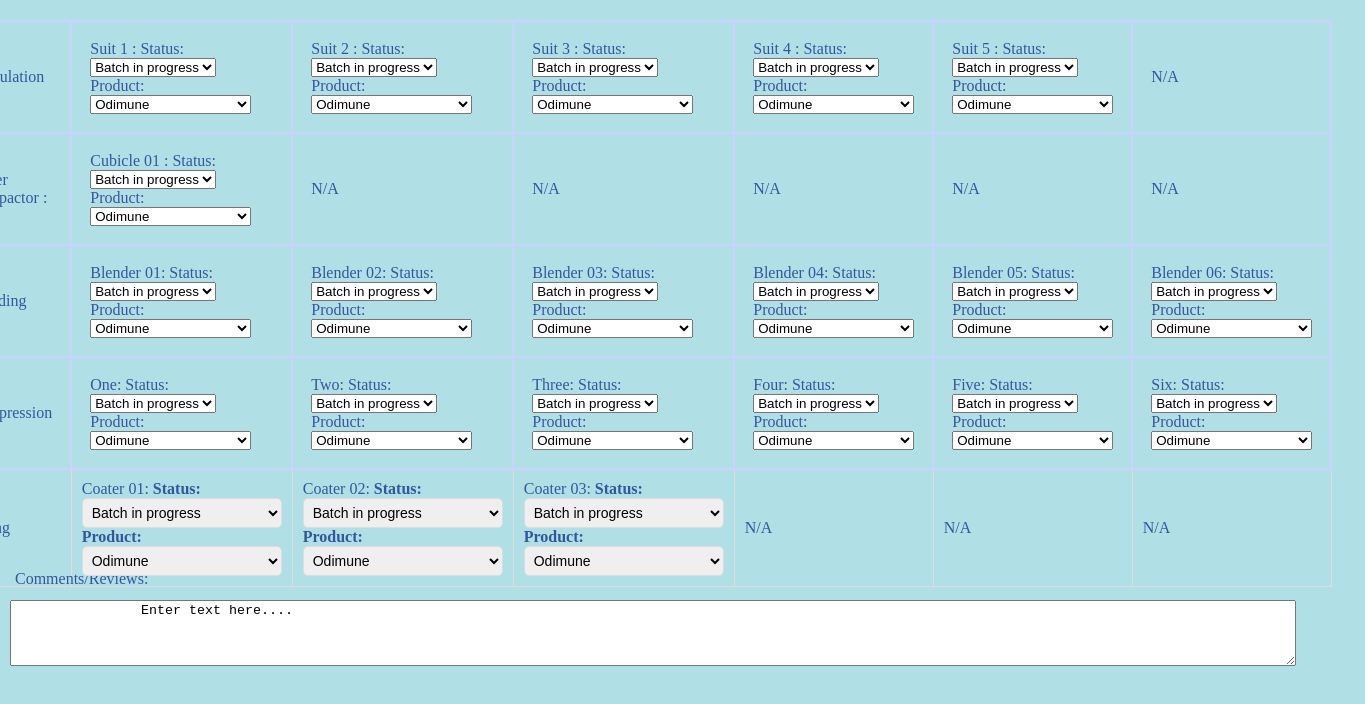
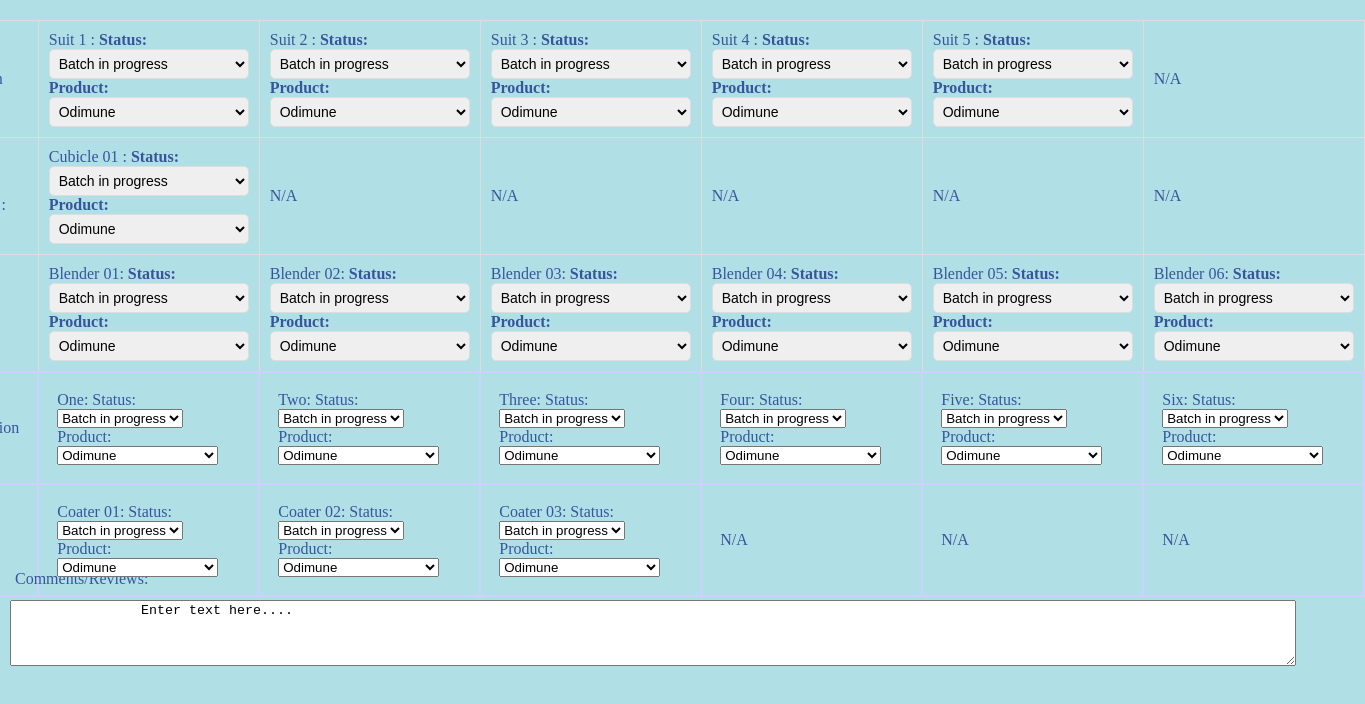
Before and after one commit to StuurmanX/Production-, a plain HTML site: page index.html in a window 1280 px wide. Shown: the whole page, 1365 px wide, since content can reach past the window. Drawn offline with Linux system fonts and the light colour scheme.

Commit message:
Update index.css

```diff
--- a/index.css
+++ b/index.css
@@ -42,21 +42,59 @@ body {
       left: 15px;
     }
 
-    #row-5 td {
+    #row-1 td {
       padding: 10px;
       text-align: left;
       border: 1px solid #ddd;
     }
 
-    #row-5 td label {
+    #row-1 td label {
       font-weight: bold;
       margin-right: 10px;
     }
 
-    #row-5 select {
+    #row-1 select {
       width: 200px;
       padding: 5px;
       font-size: 14px;
       border-radius: 5px;
       border: 1px solid #ddd;
     }
+
+    #row-2 td {
+      padding: 10px;
+      text-align: left;
+      border: 1px solid #ddd;
+    }
+
+    #row-2 td label {
+      font-weight: bold;
+      margin-right: 10px;
+    }
+
+    #row-2 select {
+      width: 200px;
+      padding: 5px;
+      font-size: 14px;
+      border-radius: 5px;
+      border: 1px solid #ddd;
+    }
+
+    #row-3 td {
+      padding: 10px;
+      text-align: left;
+      border: 1px solid #ddd;
+    }
+
+    #row-3 td label {
+      font-weight: bold;
+      margin-right: 10px;
+    }
+
+    #row-3 select {
+      width: 200px;
+      padding: 5px;
+      font-size: 14px;
+      border-radius: 5px;
+      border: 1px solid #ddd;
+    }
```
